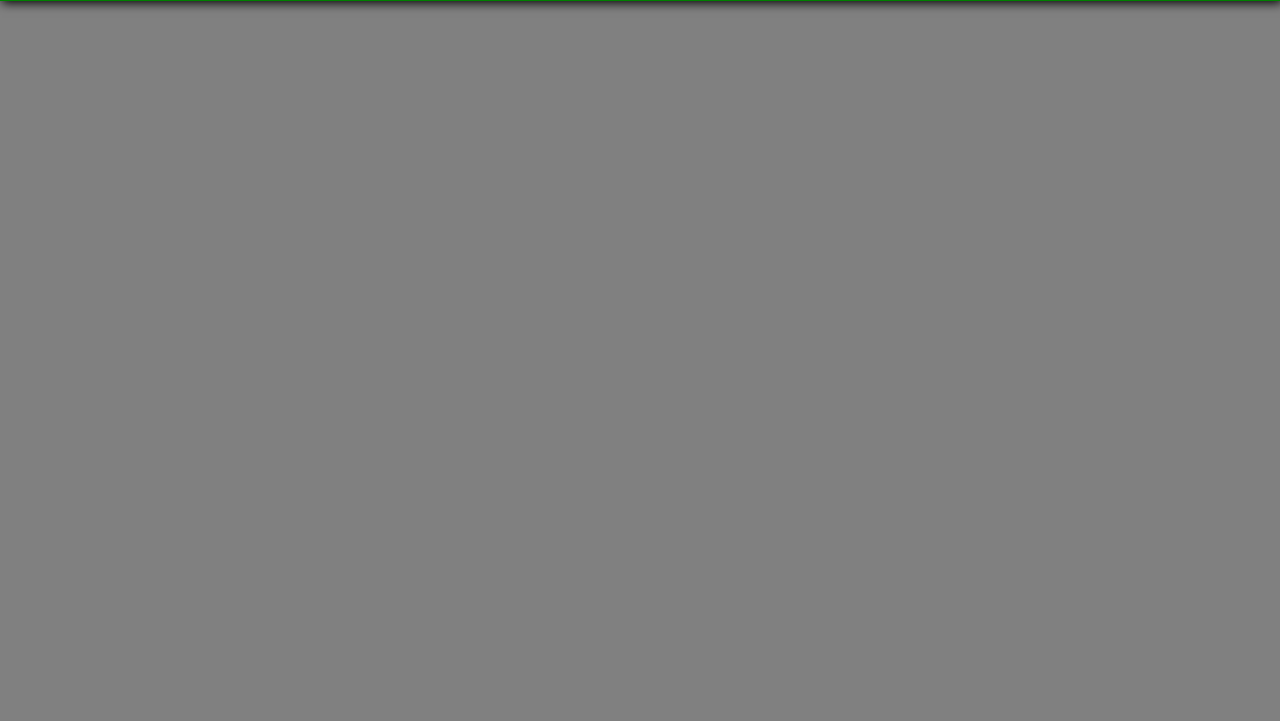
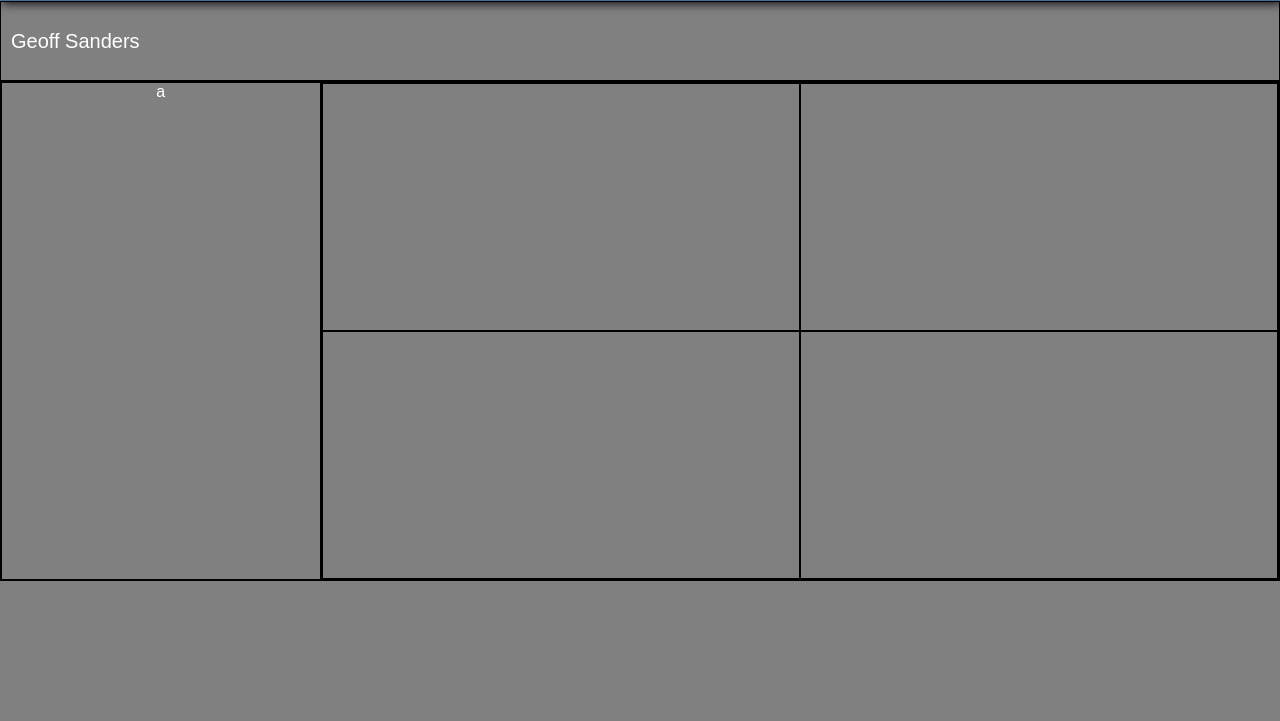
Before and after one commit to sean-mcclure/builders_ai_talentround, a plain HTML site: page index.html in a window 1280 px wide. Shown: the part 79-800 px from the top of the page. Drawn offline with Linux system fonts and the light colour scheme.

Commit message:
lesson 4 - creating layouts with css grid

```diff
--- a/index.html
+++ b/index.html
@@ -28,6 +28,23 @@
         <img id="menu" src="img/icons/menu.svg">
     </div>
 
+    <div id="area_wrapper">
+          <div id="area_item_1">Geoff Sanders</div>
+          <div id="area_item_2">
+             <div id="inner_wrapper">
+                <div id="inner_item_1">a</div>
+                <div id="inner_item_2">
+                    <div id="visual_wrapper">
+                        <div id="visual_item_1"></div>
+                        <div id="visual_item_2"></div>
+                        <div id="visual_item_3"></div>
+                        <div id="visual_item_4"></div>
+                    </div>
+                </div>
+             </div>
+          </div>
+    </div>
+
 
 
 </body>
--- a/styles/main.css
+++ b/styles/main.css
@@ -4,6 +4,9 @@ body {
     padding: 50px;
     background: grey;
     color: white;
+    padding: 0px;
+    margin: 0px;
+    height: 100%;
 }
 
 h1 {
@@ -24,7 +27,7 @@ h1 {
     width: 100%;
     height: 80px;
     box-shadow: 2px 2px 10px black;
-    background: green;
+    background: #40739e;
     position: absolute;
     top: 0;
     left: 0;
@@ -46,9 +49,11 @@ h1 {
     border: none;
     cursor: pointer;
     margin: 10px;
-    color: white;
+    color: black;
+    background: #dcdde1;
 }
 
+/*
 #top_banner_button_1 {
     background: purple;
 }
@@ -84,8 +89,54 @@ h1 {
 #top_banner_button_9 {
     background: purple;
 }
+*/
 
 #menu {
     width: 40px;
     cursor: pointer;
 }
+
+#area_wrapper {
+    display: grid;
+    width: 100vw;
+    height: 100%;
+    grid-template-rows: 80px 500px;
+    grid-template-columns: 100%;
+    margin-top: 80px;
+}
+
+[id^=area_item_] {
+    border: 1px solid black;
+}
+
+#area_item_1 {
+    display: flex;
+    align-items: center;
+    justify-items: start;
+    padding: 10px;
+    font-size: 20px;
+}
+
+#inner_wrapper {
+    display: grid;
+    width: 100%;
+    height: 100%;
+    grid-template-rows: 1fr;
+    grid-template-columns: 1fr 3fr;
+}
+
+[id^=inner_item_] {
+    border: 1px solid black;
+}
+
+#visual_wrapper {
+    display: grid;
+    width: 100%;
+    height: 100%;
+    grid-template-rows: 1fr 1fr;
+    grid-template-columns: 1fr 1fr;
+}
+
+[id^=visual_item_] {
+    border: 1px solid black;
+}
```
